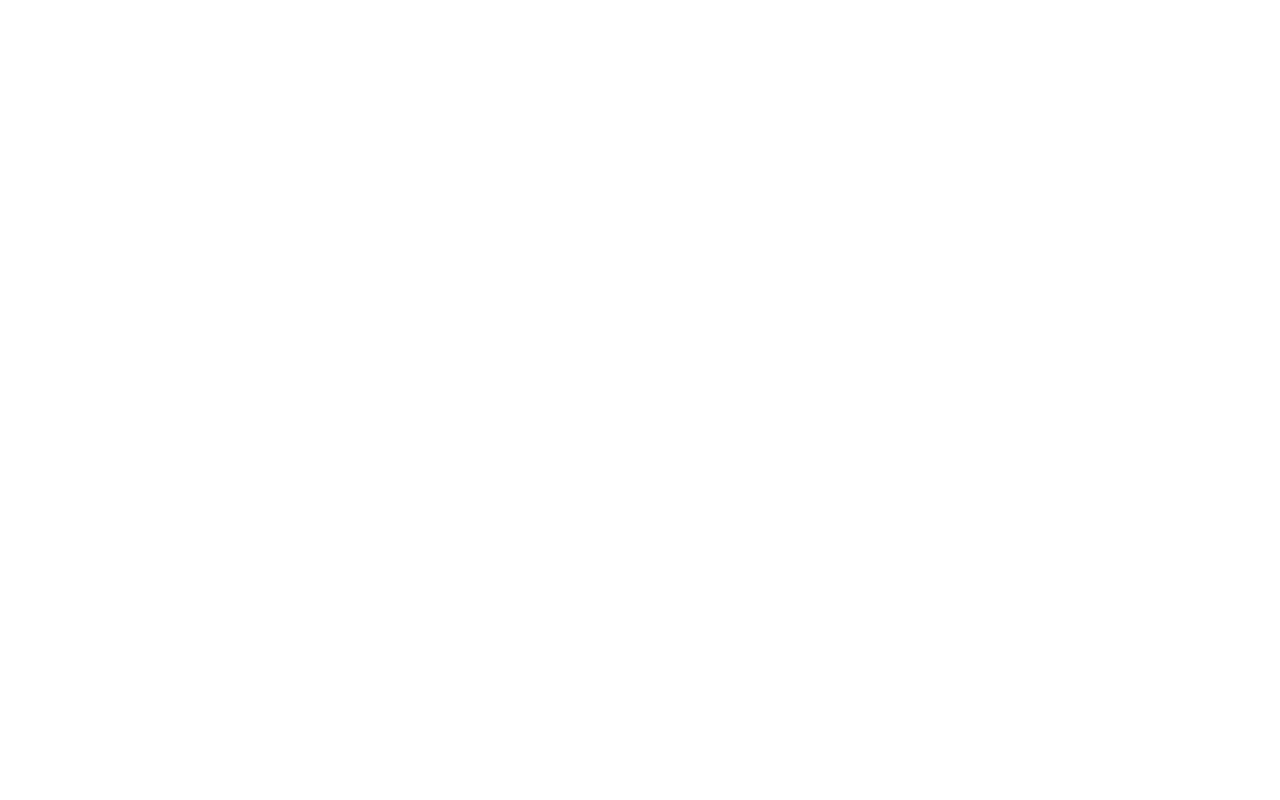
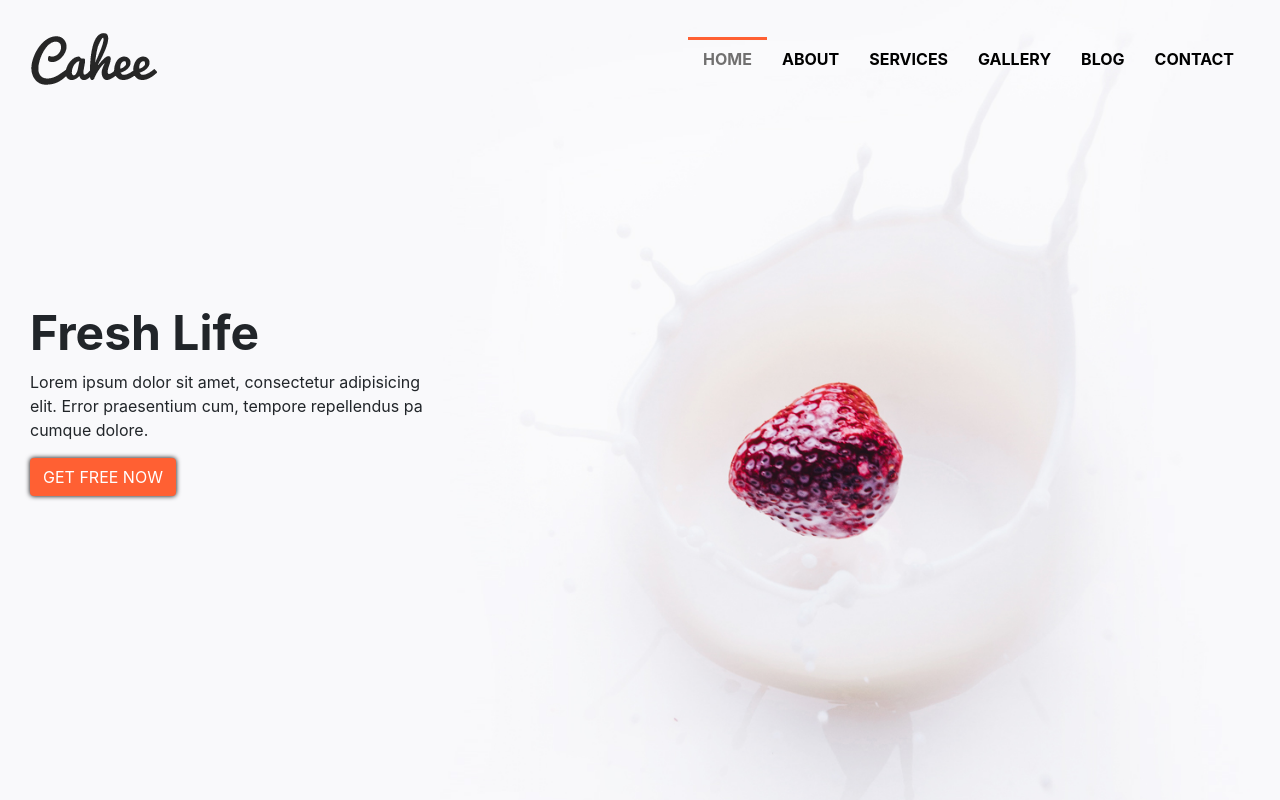
Before and after one commit to kedziorap/week2, a website: page index.html in a window 1280 px wide. Drawn offline with nearby package versions, Linux system fonts and the light colour scheme; files that its build step writes are made by us from their sources.

Commit message:
Add header section

```diff
--- a/index.html
+++ b/index.html
@@ -4,12 +4,55 @@
     <meta charset="utf-8">
     <meta name="viewport" content="width=device-width, initial-scale=1.0">
     <title>Title</title>
+    <link rel="stylesheet" href="https://stackpath.bootstrapcdn.com/bootstrap/4.1.3/css/bootstrap.min.css" integrity="sha384-MCw98/SFnGE8fJT3GXwEOngsV7Zt27NXFoaoApmYm81iuXoPkFOJwJ8ERdknLPMO" crossorigin="anonymous">
     <link rel="stylesheet" href="css/style.css">
-
 </head>
 <body>
-
-
-<script src="js/script.js"></script>
+    <div class="main-wrapper">
+        <header class="main-header d-flex align-items-center justify-content-start">
+            <nav class="navbar fixed-top navbar-expand-md navbar-light bg-light">
+                <div class="container c-wrapp">
+                    <a class="navbar-brand" href="#">
+                        <img src="/img/2_03.png" alt="">
+                    </a>
+                    <button class="navbar-toggler" type="button" data-toggle="collapse" data-target="#navbarSupportedContent" aria-controls="navbarSupportedContent" aria-expanded="false" aria-label="Toggle navigation">
+                        <span class="navbar-toggler-icon"></span>
+                    </button>
+                    <div class="collapse navbar-collapse" id="navbarSupportedContent">
+                        <ul class="navbar-nav ml-auto">
+                            <li class="nav-item active-item">
+                                <a class="nav-link" href="#">Home</a>
+                            </li>
+                            <li class="nav-item">
+                                <a class="nav-link" href="#">About</a>
+                            </li>
+                            <li class="nav-item">
+                                <a class="nav-link" href="#">Services</a>
+                            </li>
+                            <li class="nav-item">
+                                <a class="nav-link" href="#">Gallery</a>
+                            </li>
+                            <li class="nav-item">
+                                <a class="nav-link" href="#">Blog</a>
+                            </li>
+                            <li class="nav-item">
+                                <a class="nav-link" href="#">Contact</a>
+                            </li>
+                        </ul>
+                    </div>
+                </div>
+            </nav>
+            <div class="my-container">
+                <div class="slogan">
+                    <h2>Fresh Life</h2>
+                    <p>Lorem ipsum dolor sit amet, consectetur adipisicing elit. Error praesentium cum, tempore repellendus pa cumque dolore.</p>
+                    <button class="btn">GET FREE NOW</button>
+                </div>
+            </div>
+        </header>
+    </div>
+    <script src="https://code.jquery.com/jquery-3.3.1.slim.min.js" integrity="sha384-q8i/X+965DzO0rT7abK41JStQIAqVgRVzpbzo5smXKp4YfRvH+8abtTE1Pi6jizo" crossorigin="anonymous"></script>
+    <script src="https://cdnjs.cloudflare.com/ajax/libs/popper.js/1.14.3/umd/popper.min.js" integrity="sha384-ZMP7rVo3mIykV+2+9J3UJ46jBk0WLaUAdn689aCwoqbBJiSnjAK/l8WvCWPIPm49" crossorigin="anonymous"></script>
+    <script src="https://stackpath.bootstrapcdn.com/bootstrap/4.1.3/js/bootstrap.min.js" integrity="sha384-ChfqqxuZUCnJSK3+MXmPNIyE6ZbWh2IMqE241rYiqJxyMiZ6OW/JmZQ5stwEULTy" crossorigin="anonymous"></script>
 </body>
 </html>
--- a/sass/style.scss
+++ b/sass/style.scss
@@ -0,0 +1,106 @@
+$color-hover: #717070;
+$color-orange: #ff6033;
+body {
+    background-color: #fafafa;
+}
+.c-wrapp {
+    max-width: 1400px;
+    margin: 0 auto;
+}
+.my-container {
+    max-width: 1400px;
+    width: 100%;
+    margin: 0 auto;
+    padding: 0 30px;
+}
+.main-wrapper {
+    max-width: 1500px;
+    margin: 0 auto;
+}
+//MENU
+.navbar-nav .nav-item .nav-link {
+    text-transform: uppercase;
+    position: relative;
+    font-weight: 700;
+    padding: 10px 15px;
+    color: black;
+    &::before {
+        content: "";
+        width: 0;
+        height: 3px;
+        background: $color-orange;
+        position: absolute;
+        left: 50%;
+        right: 0;
+        top: 0;
+        transition: 0.5s;
+    }
+    &:hover {
+        color: $color-hover;
+        &::before {
+            content: "";
+            width: 100%;
+            height: 3px;
+            background: $color-orange;
+            position: absolute;
+            left: 0;
+            right: 0;
+            top: 0;
+        }
+    }
+}
+
+.navbar-nav .active-item .nav-link {
+    color: $color-hover;
+    &::before {
+        content: "";
+        width: 100%;
+        height: 3px;
+        background: $color-orange;
+        position: absolute;
+        left: 0;
+        top: 0;
+    }
+}
+.navbar-light {
+    background: transparent !important;
+}
+
+//HEADER
+.main-header {
+    background-image: url(../img/head.jpg);
+    height: 100vh;
+    min-height: 380px;
+    background-size: cover;
+    overflow: hidden;
+    nav {
+        margin-top: 20px;
+    }
+    .slogan {
+        h2 {
+            font-weight: bold;
+            font-size: 3em;
+        }
+        width: 50%;
+        max-width: 400px;
+        .btn {
+            background-color: $color-orange;
+            color: white;
+            box-shadow: 0 0 5px black;
+        }
+    }
+}
+
+@media (max-width: 767.98px) {
+    .main-header {
+        background-position: 38% 0;
+    }
+}
+
+@media (max-width: 575.98px) {
+    .main-header {
+        .slogan {
+            width: 100%;
+        }
+    }
+}
```
Also changed, not shown: css/style.css (added), 1 other file.
